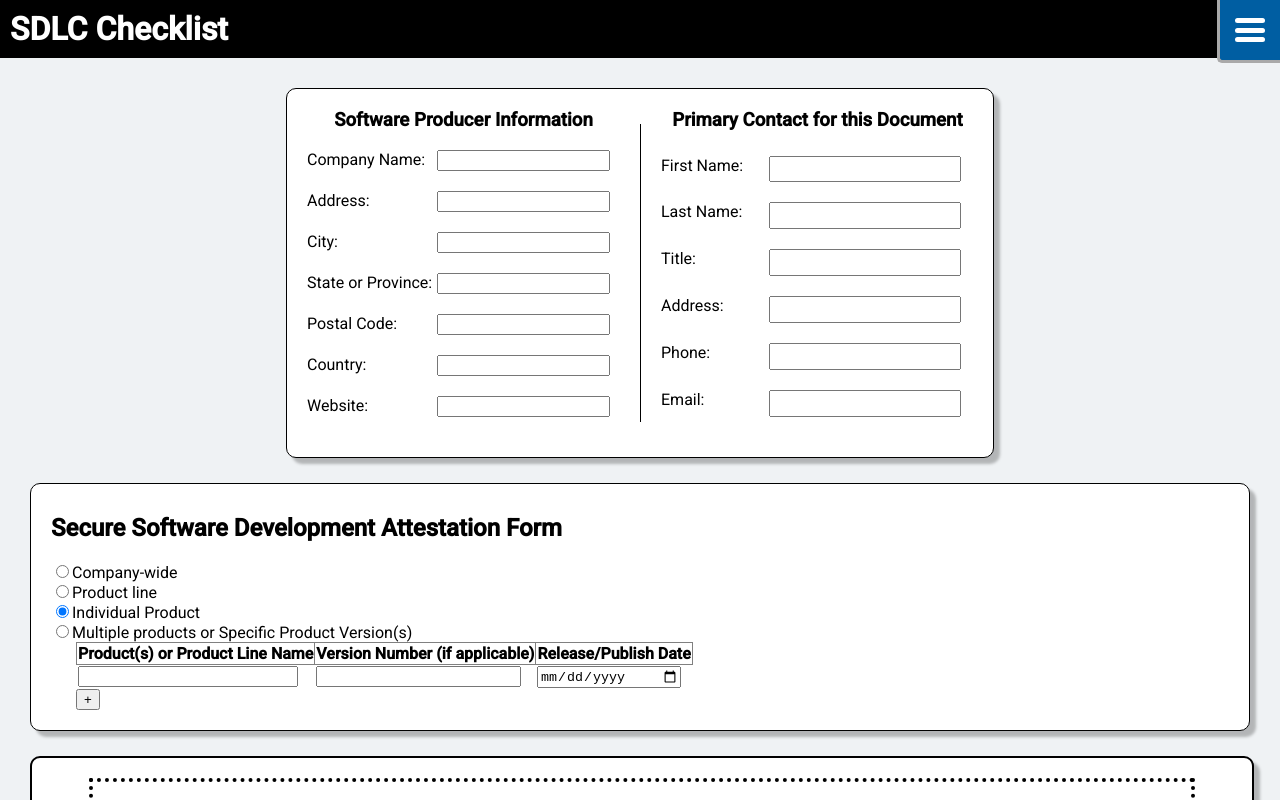
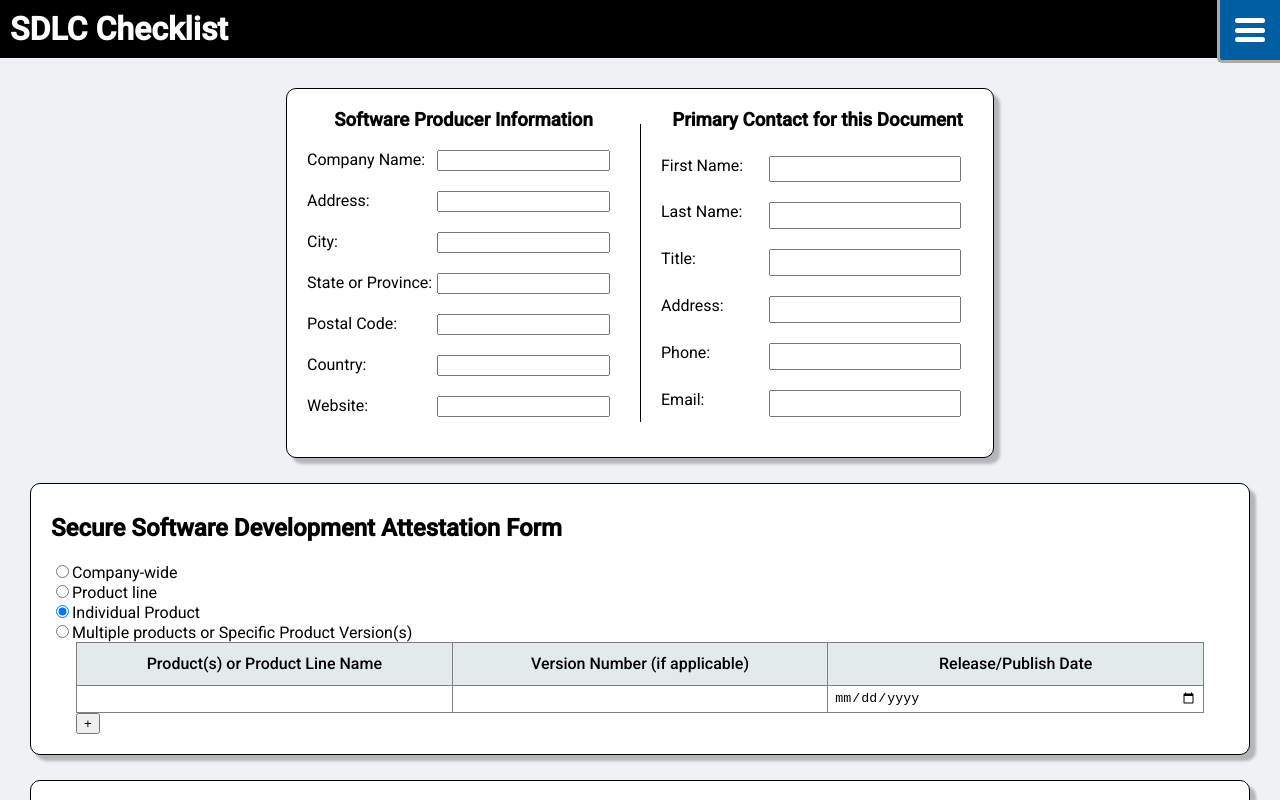
Before and after one commit to SoftwareDesignLab/Secure-Software-Self-Attestation, an Angular app in the folder web_app/sdlc-checklist/: page / in a window 1280 px wide. Both pictures are taken after a click on the radio button 62 px from the left and 611 px from the top of the page. Shown: the top 800 px of the page. Built offline with nearby package versions, Linux system fonts and the light colour scheme.

Commit message:
Added table styles

```diff
--- a/web_app/sdlc-checklist/src/app/app.component.css
+++ b/web_app/sdlc-checklist/src/app/app.component.css
@@ -7,12 +7,6 @@
   display: grid;
   grid-template-rows: auto 1fr;
   grid-template-columns: 100%;
-}
-
-.catalog-container {
-  width: 100%;
-  border: 2px solid black;
-  margin-top: 20px;
 }
 
 .lower-div {
--- a/web_app/sdlc-checklist/src/app/attestation/attestation.component.css
+++ b/web_app/sdlc-checklist/src/app/attestation/attestation.component.css
@@ -8,18 +8,50 @@ mat-grid-tile{
   padding-top: 10px;
 }
 
-input[name="form"] {
-  width: 90%;
-}
-
 .table-section {
   margin: 0 25px;
 }
 
 table {
   border-collapse: collapse;
+  width: 100%;
+  background-color: #e3eaec;
 }
 
 th {
   border: 1px solid gray;
+  width: 33%;
+  height: 2.5em;
+  font-weight: 500;
 }
+
+.table-field {
+  border: 0 !important;
+  padding: 0 5px;
+  width: calc(100% - 10px);
+  height: 100%;
+  background-color: inherit;
+}
+
+tr td:nth-child(1) {
+  border-left: 1px solid gray;
+}
+
+td {
+  border-right: 1px solid gray;
+  height: 1.5em;
+}
+
+tr:nth-child(2n){
+  background-color: white;
+}
+
+tr:last-child td {
+  border-bottom: 1px solid gray;
+}
+
+.table-field:focus {
+  outline: none;
+  background-color: #cbebf8;
+  border-radius: 2px;
+}
--- a/web_app/sdlc-checklist/src/app/attestation/attestation.component.html
+++ b/web_app/sdlc-checklist/src/app/attestation/attestation.component.html
@@ -4,7 +4,7 @@
     <label for="company-wide">Company-wide</label><br>
     <input type="radio" id="product-line" name="attestation" [(ngModel)]="selectedValue" (change)="updateSelect()" value="product">
     <label for="product-line">Product line</label><br>
-    <input type="radio" id="indivdual" name="attestation"  [(ngModel)]="selectedValue" (change)="updateSelect()" valu="individual">
+    <input type="radio" id="indivdual" name="attestation"  [(ngModel)]="selectedValue" (change)="updateSelect()" value="individual">
     <label for="individual">Individual Product</label><br>
     <input type="radio" id="multiple" name="attestation" [(ngModel)]="selectedValue" (change)="updateSelect()" value="multiple">
     <label for="multiple">Multiple products or Specific Product Version(s)</label>
@@ -16,9 +16,9 @@
                 <th>Release/Publish Date</th>
             </tr>
             <tr *ngFor="let row of info">
-                <td><input type ="text" name="form" (keyup)="onKey($event, row, 'name')" value="{{row.getName()}}"></td>
-                <td><input type ="text" name="form"(keyup)="onKey($event, row, 'version')" value={{row.getVersion()}}></td>
-                <td><input type ="date" name="form" (keyup)="onKey($event, row, 'date')" value={{row.getDate()}}></td>
+                <td><input type ="text" name="form" (keyup)="onKey($event, row, 'name')" value={{row.getName()}} class="table-field"></td>
+                <td><input type ="text" name="form"(keyup)="onKey($event, row, 'version')" value={{row.getVersion()}} class="table-field"></td>
+                <td><input type ="date" name="form" (keyup)="onKey($event, row, 'date')" value={{row.getDate()}} class="table-field"></td>
             </tr>
         </table>
         <button class="add" mat-button (click)="addRow()">+</button>
--- a/web_app/sdlc-checklist/src/app/catalog-info/catalog-info.component.css
+++ b/web_app/sdlc-checklist/src/app/catalog-info/catalog-info.component.css
@@ -1,11 +1,9 @@
 /* make the catalog info span the width of the screen. add a thin solid border around it. */
 .catalog-info {
-  width: 90%;
-  border: 4px dotted black;
-  margin-top: 20px;
-  margin-left: auto;
-  margin-right: auto;
-  margin-bottom: 20px;
+  width: 97%;
+  border-bottom: 1px solid black;
+  margin: 20px 0;
+  padding-left: 3%;
 }
 
 .catalog-info-content {
```
